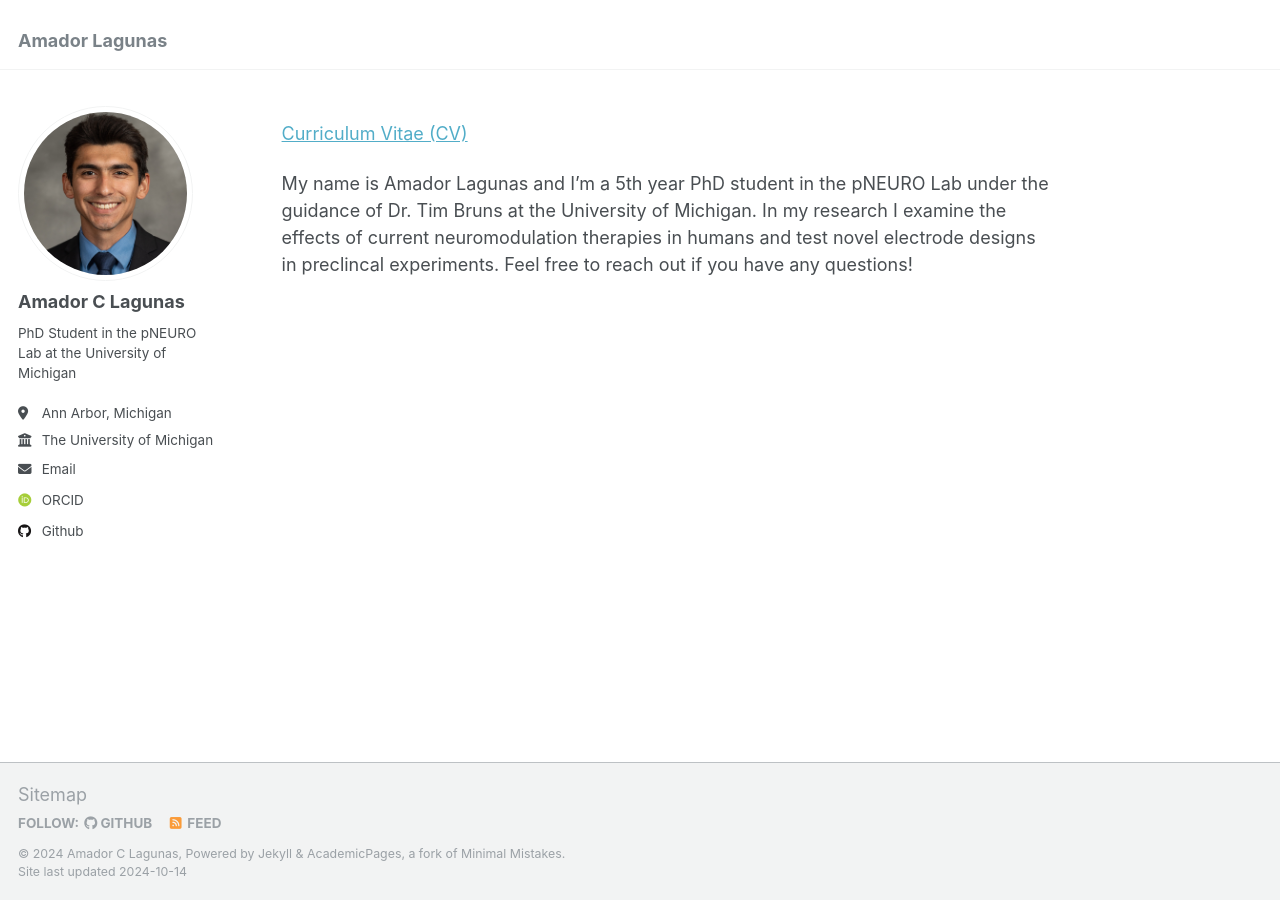
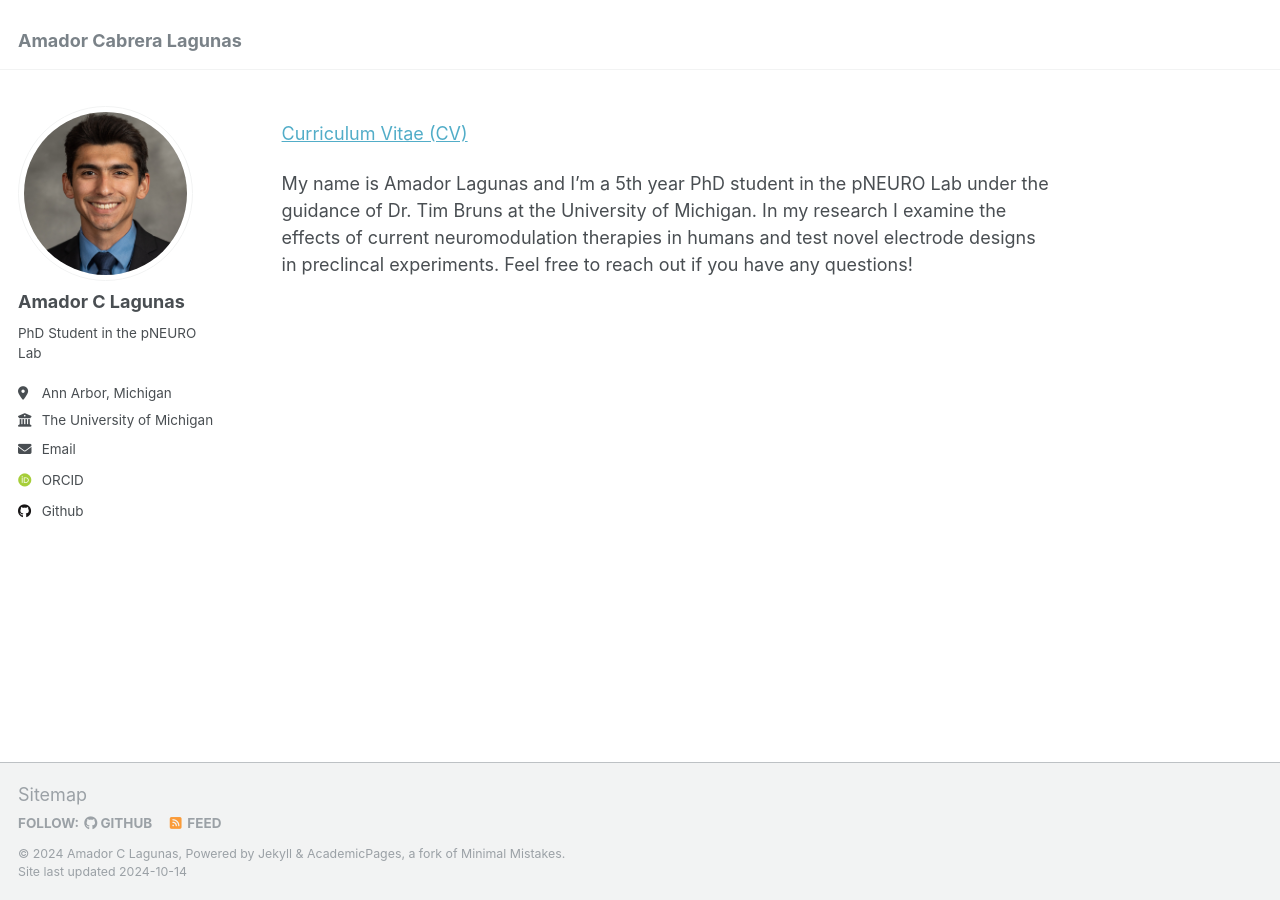
Before and after one commit to AmadorCLagunas/AmadorCLagunas.github.io, a Jekyll site: the page built from _pages/about.md, in a window 1280 px wide. Built offline with Jekyll 4.4.1, drawn with Linux system fonts in a browser that asks for light colours; some web fonts are replaced.

Commit message:
Update _config.yml

```diff
--- a/_config.yml
+++ b/_config.yml
@@ -8,7 +8,7 @@
 
 # Basic Site Settings
 locale                   : "en-US"
-title                    : "Amador Lagunas"
+title                    : "Amador Cabrera Lagunas"
 title_separator          : "-"
 name                     : &name "Amador C Lagunas"
 description              : #&description "PhD Student in the pNEURO LAb at the University of Michigan"
@@ -24,7 +24,7 @@ author:
   avatar           : "headshot.jpg"
   name             : "Amador C Lagunas"
   pronouns         : # example: "she/her"
-  bio              : "PhD Student in the pNEURO Lab at the University of Michigan"
+  bio              : "PhD Student in the pNEURO Lab"
   location         : "Ann Arbor, Michigan"
   employer         : "The University of Michigan"
   uri              : # URL
```
